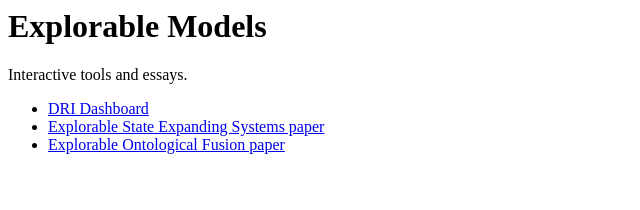
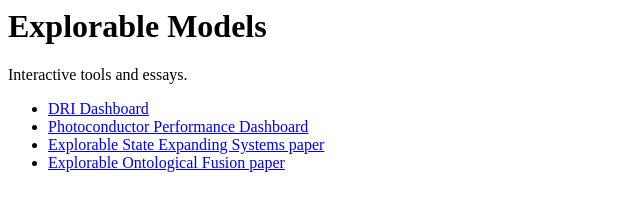
Before and after one commit to michaelcostolo/michaelcostolo.github.io, a plain HTML site: page index.html in a window 1280 px wide. Shown: the whole page, without its empty margins (0-640 px from the left). Drawn offline with Linux system fonts and the light colour scheme.

Commit message:
Update index.html

```diff
--- a/index.html
+++ b/index.html
@@ -3,6 +3,7 @@
 
 <ul>
   <li><a href="/DRI-dashboard/">DRI Dashboard</a></li>
+  <li><a href="/photoconductor_dashboard/">Photoconductor Performance Dashboard</a></li>
   <li><a href="/ses-explorable/">Explorable State Expanding Systems paper</a></li>
   <li><a href="/fusion-explorable/">Explorable Ontological Fusion paper</a></li>
 </ul>
```
